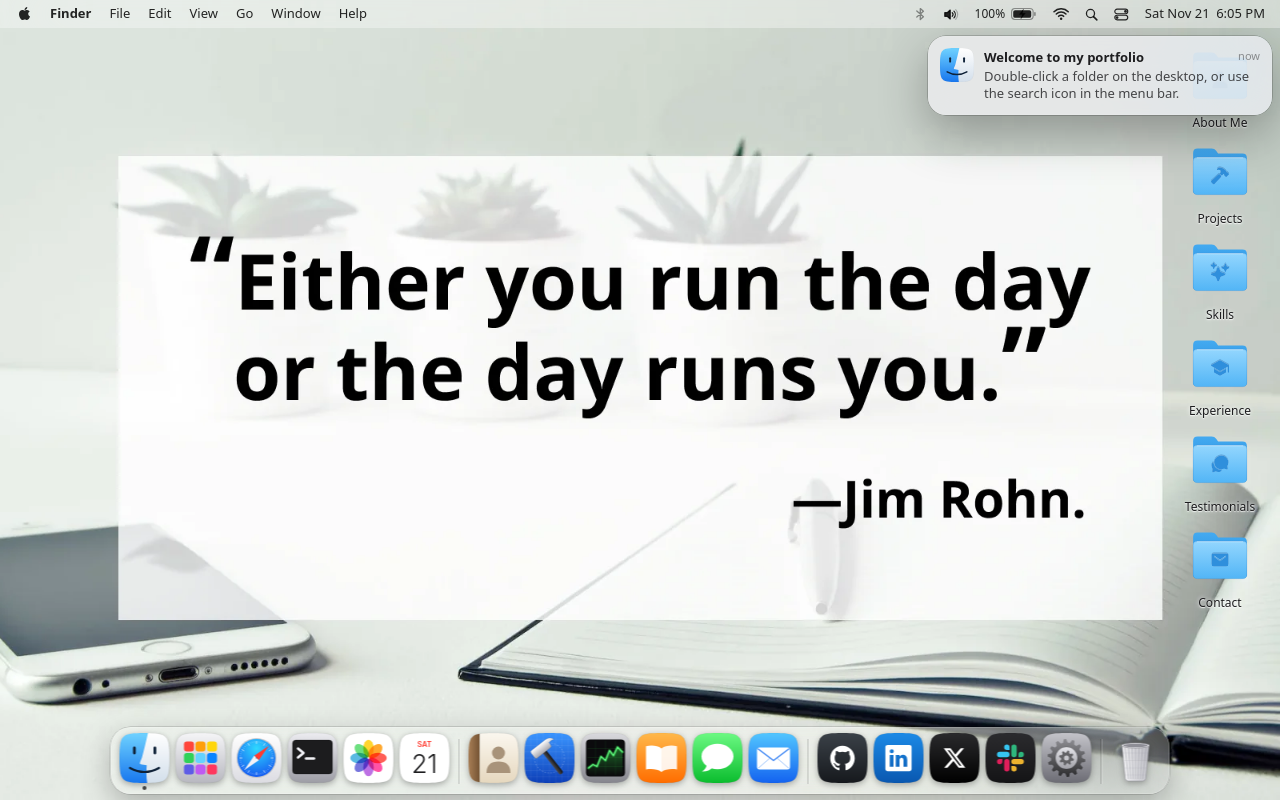
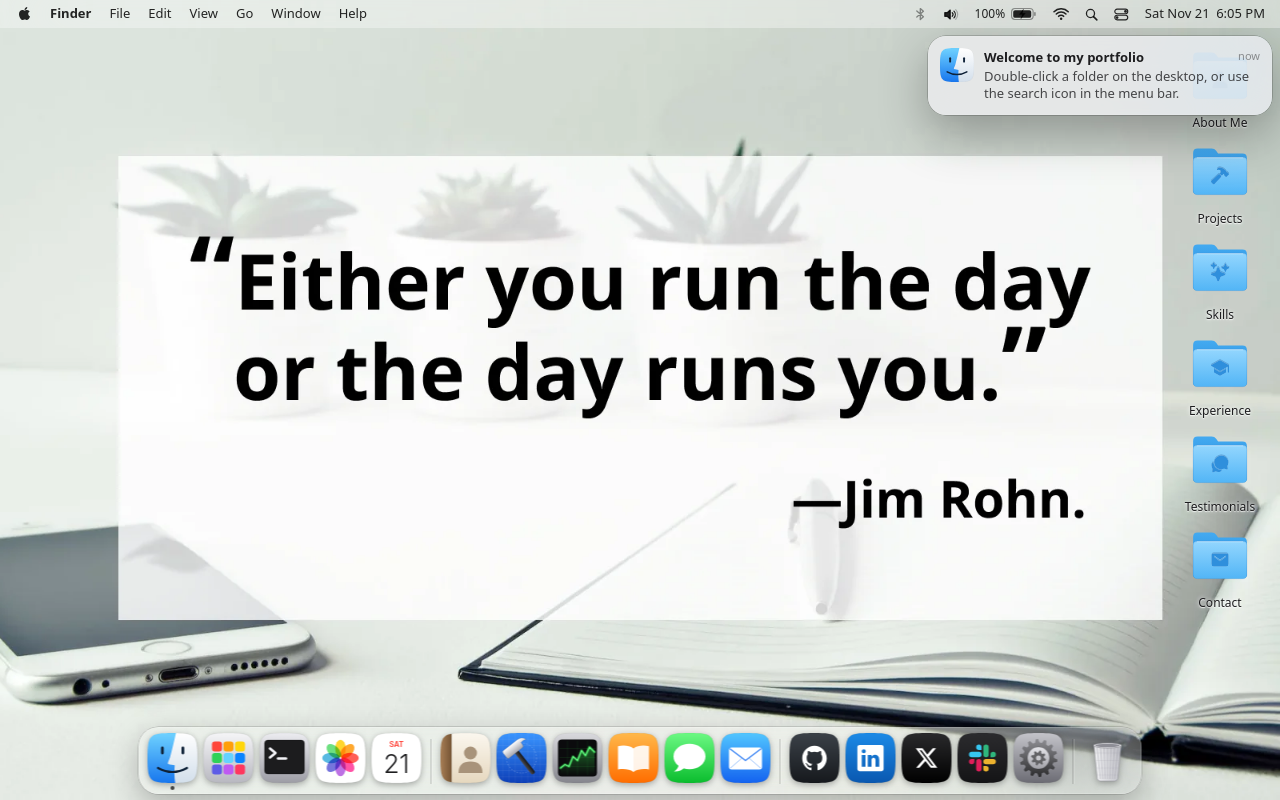
Before and after one commit to Pacifique5/MAC-OS-Portfolio, a Next.js app: page / in a window 1280 px wide. Built offline with nearby package versions, Linux system fonts and the light colour scheme.

Commit message:
feat(dock): remove Safari from the Dock, Launchpad and Spotlight
Co-Authored-By: Claude Opus 5.5 <noreply@anthropic.com>

```diff
--- a/app/components/apps.tsx
+++ b/app/components/apps.tsx
@@ -3,7 +3,7 @@ import type { IconType } from 'react-icons';
 import { IoLogoGithub, IoLogoLinkedin, IoPerson, IoHammer, IoSparkles, IoSchool, IoChatbubbles, IoMail } from 'react-icons/io5';
 import { FaXTwitter } from 'react-icons/fa6';
 import {
-  FinderIcon, LaunchpadIcon, SafariIcon, TerminalIcon, PhotosIcon, CalendarIcon, SettingsIcon, TrashIcon,
+  FinderIcon, LaunchpadIcon, TerminalIcon, PhotosIcon, CalendarIcon, SettingsIcon, TrashIcon,
   ContactsIcon, ProjectsIcon, SkillsIcon, ExperienceIcon, MessagesIcon, MailIcon, BrandTile, SlackIcon,
 } from './icons/AppIcons';
 
@@ -43,7 +43,6 @@ const XIcon = ({ size }: { size?: number }) => <BrandTile size={size} bg={['#2a2
 export const APPS: Record<string, AppDef> = {
   finder:       { id: 'finder',       label: 'Finder',       kind: 'Application', Icon: FinderIcon,    action: { type: 'window', window: 'finder' } },
   launchpad:    { id: 'launchpad',    label: 'Launchpad',    kind: 'Application', Icon: LaunchpadIcon, action: { type: 'launchpad' } },
-  safari:       { id: 'safari',       label: 'Safari',       kind: 'Application', Icon: SafariIcon,    action: { type: 'link', href: 'https://github.com/Pacifique5/MAC-OS-Portfolio' } },
   terminal:     { id: 'terminal',     label: 'Terminal',     kind: 'Application', Icon: TerminalIcon,  action: { type: 'none' } },
   photos:       { id: 'photos',       label: 'Photos',       kind: 'Application', Icon: PhotosIcon,    action: { type: 'window', window: 'photos' } },
   calendar:     { id: 'calendar',     label: 'Calendar',     kind: 'Application', Icon: CalendarIcon,  action: { type: 'notifications' } },
@@ -68,7 +67,7 @@ export const SECTION_IDS = ['about', 'projects', 'skills', 'experience', 'testim
 
 /** Dock layout — `null` renders a separator. */
 export const DOCK_LAYOUT: (string | null)[] = [
-  'finder', 'launchpad', 'safari', 'terminal', 'photos', 'calendar',
+  'finder', 'launchpad', 'terminal', 'photos', 'calendar',
   null,
   ...SECTION_IDS,
   null,
--- a/app/components/icons/AppIcons.tsx
+++ b/app/components/icons/AppIcons.tsx
@@ -68,39 +68,6 @@ export function LaunchpadIcon(p: IconProps) {
       {colors.map((c, i) => (
         <rect key={c} x={17 + (i % 3) * 23} y={17 + Math.floor(i / 3) * 23} width="20" height="20" rx="5.5" fill={c} />
       ))}
-    </Frame>
-  );
-}
-
-export function SafariIcon(p: IconProps) {
-  const u = useUid();
-  // Rounded so server- and browser-computed trig values serialize identically (no hydration mismatch).
-  const r = (n: number) => Math.round(n * 1000) / 1000;
-  const ticks = Array.from({ length: 48 }, (_, i) => {
-    const a = (i * Math.PI * 2) / 48;
-    const long = i % 4 === 0;
-    const r1 = long ? 28.5 : 31;
-    return { x1: r(50 + Math.cos(a) * r1), y1: r(50 + Math.sin(a) * r1), x2: r(50 + Math.cos(a) * 34), y2: r(50 + Math.sin(a) * 34), long };
-  });
-  return (
-    <Frame {...p} defs={<>
-      <LinearGrad id={u('bg')} from="#ffffff" to="#dcdce2" />
-      <radialGradient id={u('dial')} cx="0.5" cy="0.25" r="0.8">
-        <stop offset="0" stopColor="#2fd9ff" />
-        <stop offset="1" stopColor="#1453f0" />
-      </radialGradient>
-    </>}>
-      <rect width="100" height="100" fill={`url(#${u('bg')})`} />
-      <circle cx="50" cy="50" r="40" fill="#c7c7cc" />
-      <circle cx="50" cy="50" r="38" fill={`url(#${u('dial')})`} />
-      {ticks.map((t, i) => (
-        <line key={i} x1={t.x1} y1={t.y1} x2={t.x2} y2={t.y2} stroke="white" strokeOpacity={t.long ? 0.95 : 0.6} strokeWidth={t.long ? 1.4 : 0.8} />
-      ))}
-      <g transform="rotate(45 50 50)">
-        <path d="M50 15 L56.5 50 H43.5 Z" fill="#ff3b30" />
-        <path d="M50 85 L56.5 50 H43.5 Z" fill="#f2f2f7" />
-      </g>
-      <circle cx="50" cy="50" r="2.2" fill="#1c1c1e" opacity={0.25} />
     </Frame>
   );
 }
```
